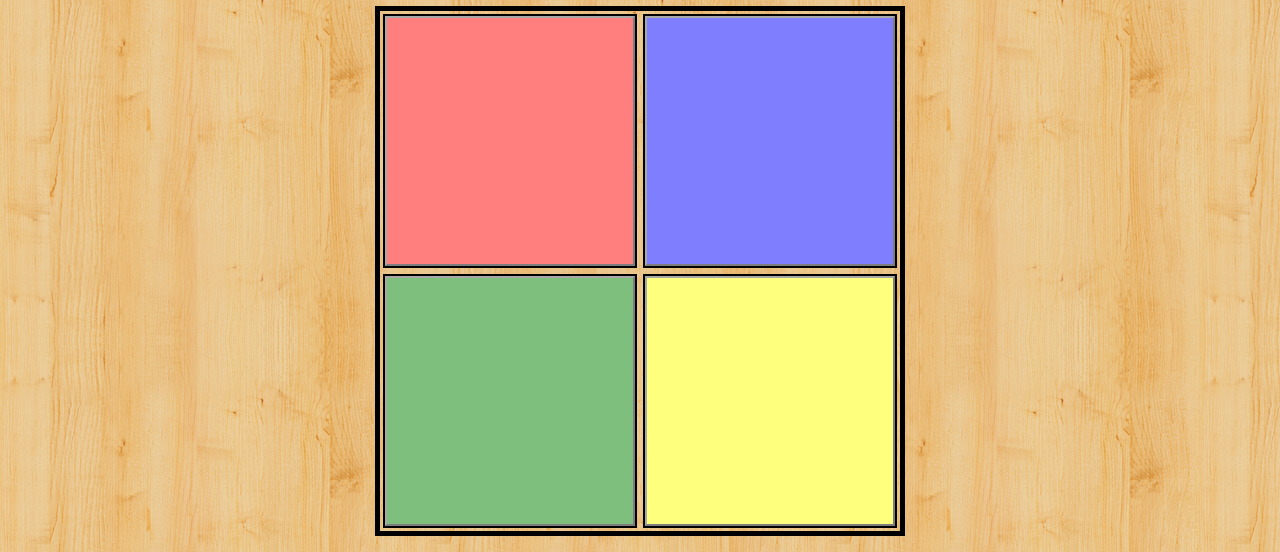
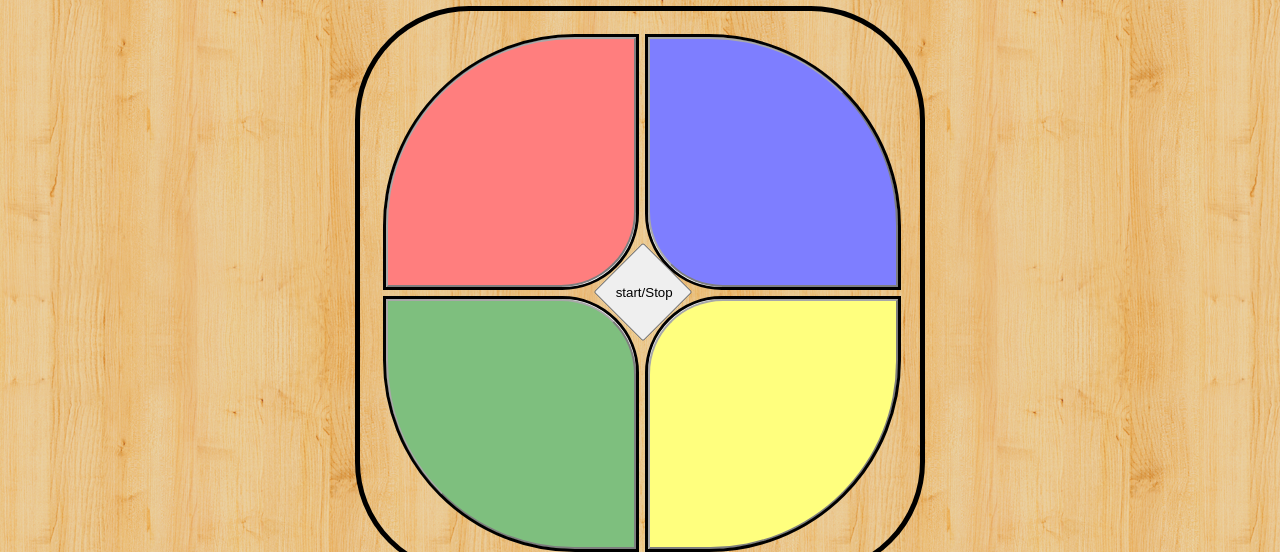
Before and after one commit to rdinesman/simplesimon.dev, a plain HTML site: page public/index.html in a window 1280 px wide. Shown: the part 60-612 px from the top of the page. Drawn offline with Linux system fonts and the light colour scheme.

Commit message:
rounded all buttons, and made the start/stop button centered in the game box

```diff
--- a/public/css/index.css
+++ b/public/css/index.css
@@ -4,11 +4,15 @@ body
 }
 #game_box
 {
-	height: 520px;
-	width: 520px;
+	height: 560px;
+	width: 560px;
 	border: solid black 5px;
 	margin: auto;
 	background: url("../img/chrome.png");
+	border-top-left-radius: 20%;
+	border-top-right-radius: 20%;
+	border-bottom-left-radius: 20%;
+	border-bottom-right-radius: 20%;
 }
 
 h1
@@ -16,11 +20,16 @@ h1
 	text-align: center;
 }
 
+#buttons{
+	margin-left: 20px;
+	margin-top: 20px;
+}
+
 .tile
 {
 	height: 250px;
 	width: 250px;
-	border: solid black 2px;
+	border: solid black 3px;
 	margin: 3px;
 	float: left;
 	background-color: white;
@@ -29,7 +38,11 @@ h1
 #button_tl
 {
 	background-color: red;
-	box-shadow: 5px, 5px, 5px, black;
+}
+
+.tl{
+	border-top-left-radius: 75%;
+	border-bottom-right-radius: 30%;
 }
 
 #button_tr
@@ -37,9 +50,19 @@ h1
 	background-color: blue;
 }
 
+.tr{
+	border-top-right-radius: 75%;
+	border-bottom-left-radius: 30%;
+}
+
 #button_bl
 {
 	background-color: green;
+}
+
+.bl{
+	border-bottom-left-radius: 75%;
+	border-top-right-radius: 30%;
 }
 
 #button_br
@@ -47,15 +70,28 @@ h1
 	background-color: yellow;
 }
 
+.br{
+	border-bottom-right-radius: 75%;
+	border-top-left-radius: 30%;
+}
+
+
+#startStop{
+	width: 70px;
+	height: 70px;
+	transform: rotate(45deg);
+	position: relative;
+	left: 228px;
+	bottom: 298px;
+	opacity: 1;
+}
+
+#startStop-text{
+	transform: rotate(-45deg);
+}
 button
 {
-	/*height: 250px;
-	width: 250px;
-	border: solid black 1px;*/
 	height: 250px;
 	width: 250px;
-	/*border: solid black 3px;*/
-	/*margin: 5px;*/
-	/*float: left;*/
 	opacity: .5;
 }
--- a/public/index.html
+++ b/public/index.html
@@ -9,36 +9,41 @@
 			Welcome to Simple Simon!
 		</h1>
 		<div id = "game_box" >
-			<div id = "top_left" class = "tile">
-				<button id = "button_tl" value = 0>
+			<div id = "buttons">
+				<div id = "top_left" class = "tile tl">
+					<button id = "button_tl" class = "tl" value = 0>
 
 					</button>
 				</div>
 
-			<div id = "top_right" class = "tile">
-				<button id = "button_tr" value = 1>
+				<div id = "top_right" class = "tile tr">
+					<button id = "button_tr" class = "tr" value = 1>
 
 					</button>
 				</div>
 
-			<div id = "bot_left" class = "tile">
-				<button id = "button_bl" value = 2>
+				<div id = "bot_left" class = "tile bl">
+					<button id = "button_bl" class = "bl" value = 2>
 
 					</button>
 				</div>
 
-			<div id = "bot_right" class = "tile">
-				<button id = "button_br" value = 3>
+				<div id = "bot_right" class = "tile br">
+					<button id = "button_br" class = "br" value = 3>
 
+					</button>
+				</div>
+
+				<button id="startStop">
+					<p id = "startStop-text">
+						start/Stop
+					</p>
 				</button>
 			</div>
 		</div>
 		<h1 id = "turn">
 			This is turn: 0
 		</h1>
-		<button id="startStop">
-			start/Stop
-		</button>
 	</div>
 	<script type="text/javascript" src = "/js/index.js"></script>
 </body>
```
Lines whose indentation alone changed are shown as unchanged.
